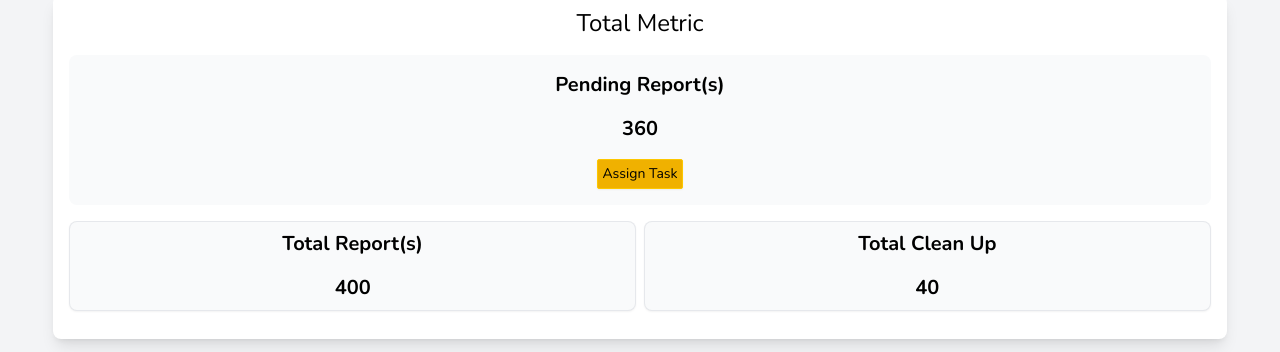
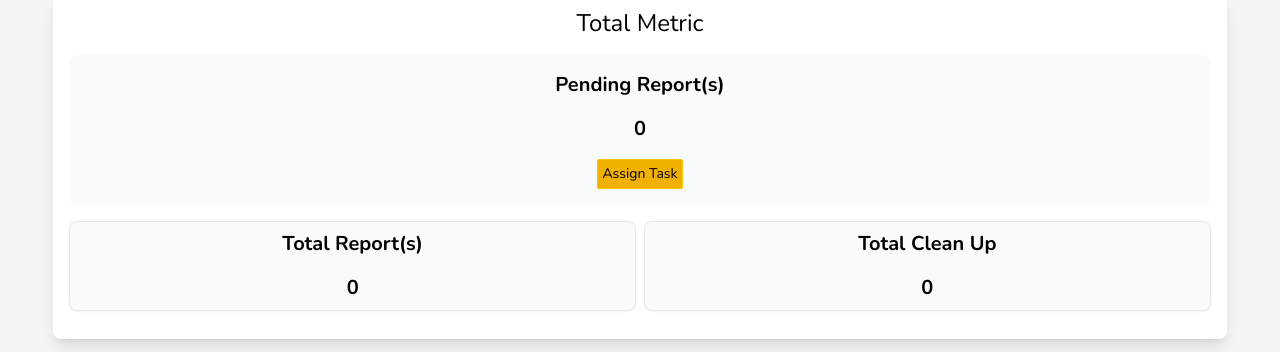
Before and after one commit to JoshTino/troway, a React (Vite) app in the folder frontend/: page /admin-metric in a window 1280 px wide. Shown: the part 153-505 px from the top of the page. Built offline with nearby package versions, Linux system fonts and the light colour scheme; no server answers; sample sign-in values are in the browser's storage.

Commit message:
fix: fix bug in useEffect that prevent component from rendering

```diff
--- a/frontend/components/AdminMetric.jsx
+++ b/frontend/components/AdminMetric.jsx
@@ -1,15 +1,36 @@
-import {useNavigate} from "react-router-dom"
+import {useState, useEffect} from "react"
 import AdminNavigation from "/components/AdminNavigation"
 import HamburgerNav from "/components/HamburgerNav"
 
+import BASE_URL from "../constants/base-url"
+
 const AdminMetric = () => {
-	const navigate = useNavigate();
 
-	const logOut = () => {
-		localStorage.removeItem("token");
-		navigate("/login");
-	}
+	const token = localStorage.getItem("token");
 
+	const [stats, setStats] = useState({
+		total: 0,
+		pending: 0,
+		assigned: 0,
+		cleared: 0
+	});
+
+	useEffect(() => {
+		const fetchData = async () => {
+			const response = await fetch(`${BASE_URL}/api/report-stats`, {
+				method: 'GET',
+				headers: {
+					Authorization: `Bearer ${token}`
+				}
+			});
+
+			const result = await response.json();
+			setStats(result);
+
+		}
+
+		fetchData();
+	}, []);
 
 	return(
 		<>
@@ -22,18 +43,18 @@ const AdminMetric = () => {
 					</div>
 					<div className="flex flex-col mb-4 items-center gap-y-4 p-4 bg-gray-50 rounded-lg">
 						<h2 className="text-center font-nunito text-xl font-bold">Pending Report(s)</h2>
-						<p className="text-center font-nunito text-xl font-bold">360</p>
+						<p className="text-center font-nunito text-xl font-bold">{stats.pending}</p>
 						<button className="bg-yellow-500 font-nunito p-1 w-fit text-sm rounded-xs shadow-xs border-1 border-yellow-400 cursor-pointer" onClick={() => navigate('/waste-location')}>Assign Task</button>
 					</div>
 
 					<div className="flex gap-x-2">
 						<div className="flex flex-col mb-4 items-center w-6/12 gap-y-4 p-2 bg-gray-50 shadow-xs border-1 border-gray-400/20 rounded-lg">
 							<h2 className="text-center font-nunito text-xl font-bold">Total Report(s)</h2>
-							<p className="text-center font-nunito text-xl font-bold">400</p>
+							<p className="text-center font-nunito text-xl font-bold">{stats.total}</p>
 						</div>
 						<div className="flex flex-col mb-4 items-center w-6/12 gap-y-4 p-2 bg-gray-50 shadow-xs border-1 border-gray-400/20 rounded-lg">
 							<h2 className="text-center font-nunito text-xl font-bold">Total Clean Up</h2>
-							<p className="text-center font-nunito text-xl font-bold">40</p>
+							<p className="text-center font-nunito text-xl font-bold">{stats.cleared}</p>
 						</div>
 					</div>
 				</div>
```
